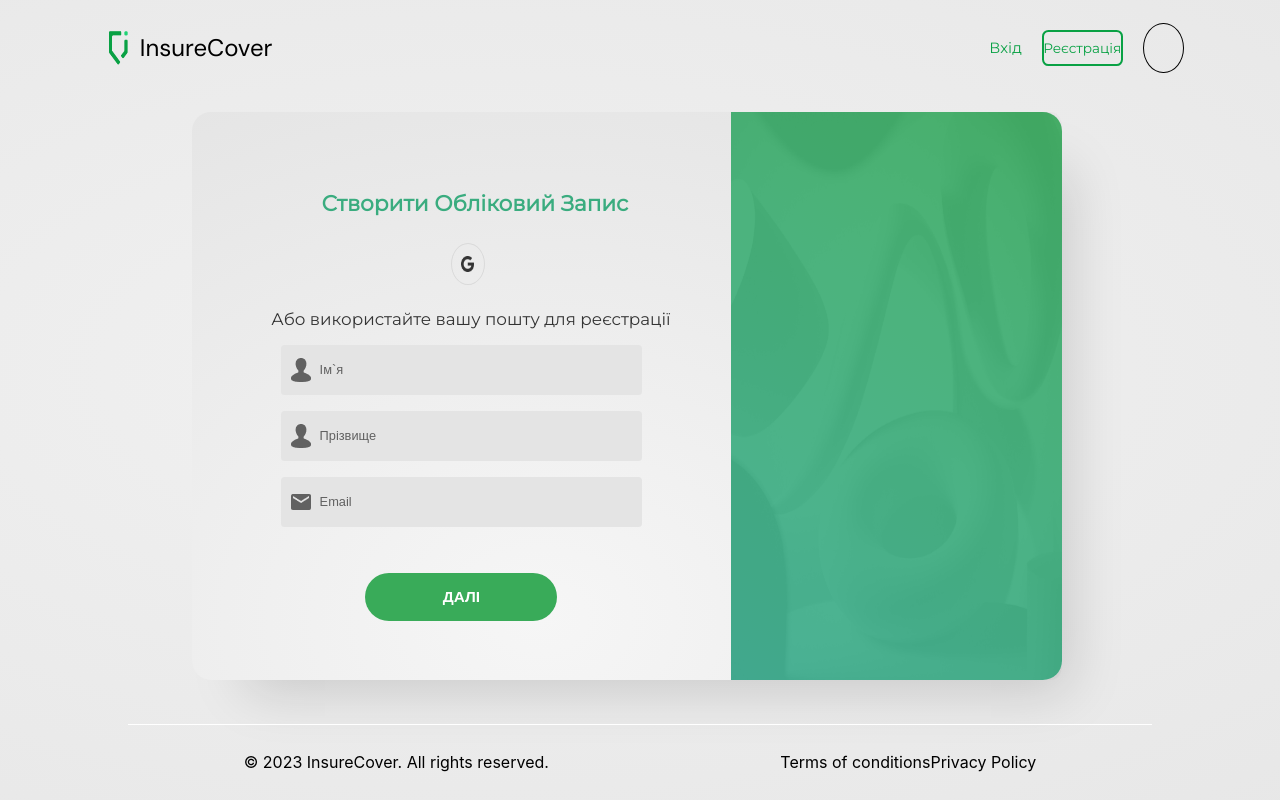
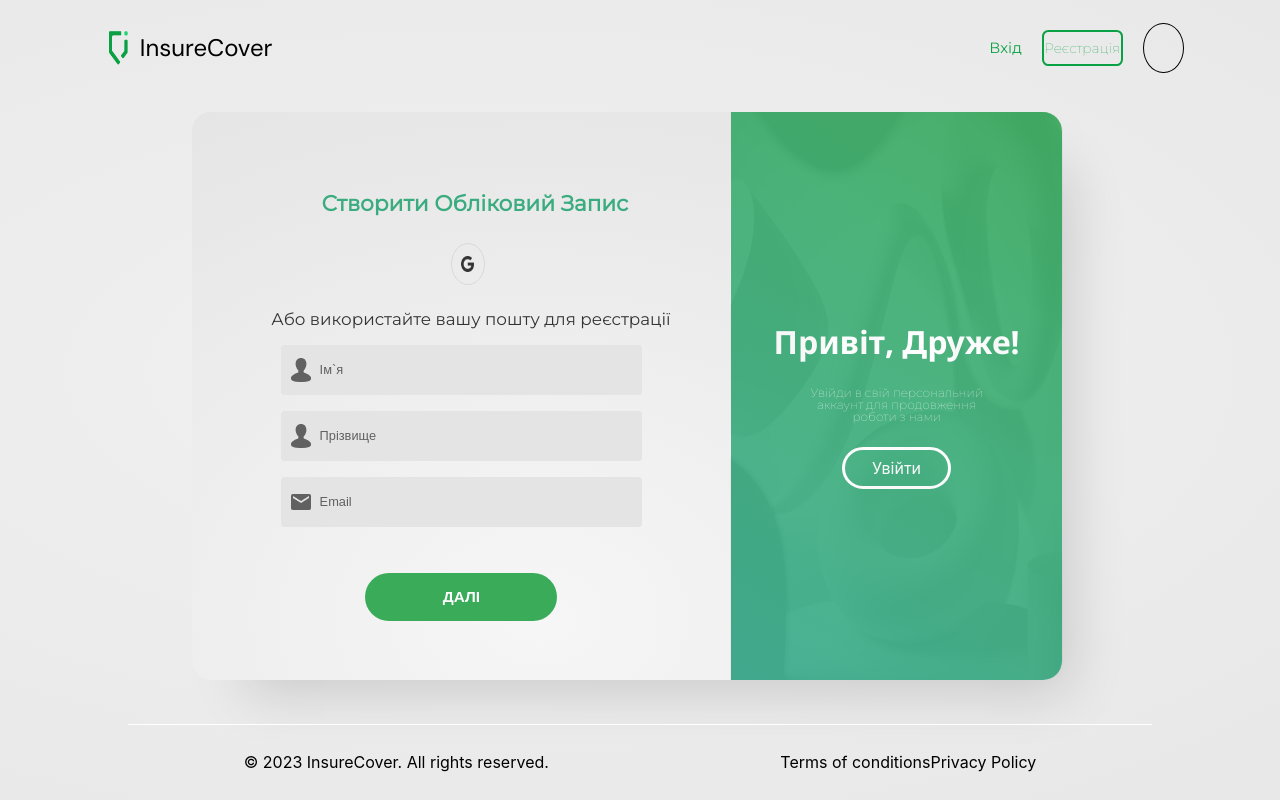
Before and after one commit to ranebof/Insure_Cover_Repo, a React (Create React App) app: page / in a window 1280 px wide. Built offline with nearby package versions, Linux system fonts and the light colour scheme.

Commit message:
Completed form

```diff
--- a/src/components/LoginCard/logcard.jsx
+++ b/src/components/LoginCard/logcard.jsx
@@ -1,5 +1,6 @@
 import React from "react";
 import "./dist/logcard.css";
+import RightBackPhoto from './login_background.png'
 
 export default function LogCard() {
     return (
@@ -21,7 +22,16 @@ export default function LogCard() {
                 </div>
             </div>
             <div className="card_container_right">
-                <img className="image_r" src="./images/login_background.png" alt=""></img>
+                <img className="image_r_back" src={RightBackPhoto}></img>
+                <div className="text_con_r">
+                    <div className="hello_friend_con"><p className="hello_friend">Привіт, Друже!</p></div>
+                    <div className="enter_text_r_con"><p className="enter_text_r">Увійди в свій персональний аккаунт для продовження роботи з нами</p></div>
+                </div>
+                <div className="enter_button_r">
+                    <span>Увійти</span>
+                </div>
+
+
             </div>
         </div>
     )
--- a/src/components/LoginCard/logcard.styl
+++ b/src/components/LoginCard/logcard.styl
@@ -61,9 +61,12 @@
     background: linear-gradient(211deg, #39AB59 -8.54%, #39AB8C 96.13%, #39AB90 102.98%);
     border-top-right-radius: 2.4vh
     border-bottom-right-radius: 2.4vh
-.image_r
-    sizer(100%,100%)
-    background-repeat: no-repeat
+
+.image_r_back
+    sizer(25.98vw,71vh)
+    position: absolute
+    border-top-right-radius: 2.4vh
+    border-bottom-right-radius: 2.4vh
 
 .log-form
     sizer(100%,43%)
@@ -105,3 +108,43 @@
 
 .l-button:hover
     background-color: #3fca66
+
+
+.card_container_right
+    line-height: 1.8vh
+    margin: 0 0 0 0
+    flexer(c,c,rw)
+
+.text_con_r
+  flexer(c,c,rw)
+
+.hello_friend_con
+    sizer(auto,9vh)
+
+.hello_friend
+    font-size: 4vh
+    color: white;
+    font-family: "Noto Sans", sans-serif
+    font-weight: 600
+
+.enter_text_r_con
+    sizer(14vw,auto)
+
+.enter_text_r
+    color: #FFF;
+    text-align: center;
+    font-family: "Montserrat", sans-serif
+    font-size: 1.5vh
+    font-style: thin;
+    font-weight: 300;
+    line-height: 100%;
+
+
+.enter_button_r
+    flexer(c,c,cn)
+    sizer(8vw,4.5vh)
+    margin-top: 1.5vh
+    border: 0.4vh solid white
+    border-radius: 4vh
+    span
+        color: white
--- a/src/mixinspack/mixins.styl
+++ b/src/mixinspack/mixins.styl
@@ -2,7 +2,8 @@
 @import url('https://fonts.googleapis.com/css2?family=Open+Sans:wght@300;400;500;600;700;800&display=swap');
 @import url('https://fonts.googleapis.com/css2?family=DM+Sans:opsz@9..40&family=Inter:wght@300&family=Noto+Sans&display=swap');
 @import url('https://fonts.googleapis.com/css2?family=Montserrat&display=swap');
-
+@import url('https://fonts.googleapis.com/css2?family=Noto+Sans:wght@700&display=swap');
+@import url('https://fonts.googleapis.com/css2?family=Montserrat:wght@100&display=swap');
 
 sizer(w,h)
     width w
```
Also changed, not shown: src/components/LoginCard/dist/logcard.css, src/components/LoginCard/login_background.png (renamed from public/images/login_background.png), src/mixinspack/dist/mixins.css.
